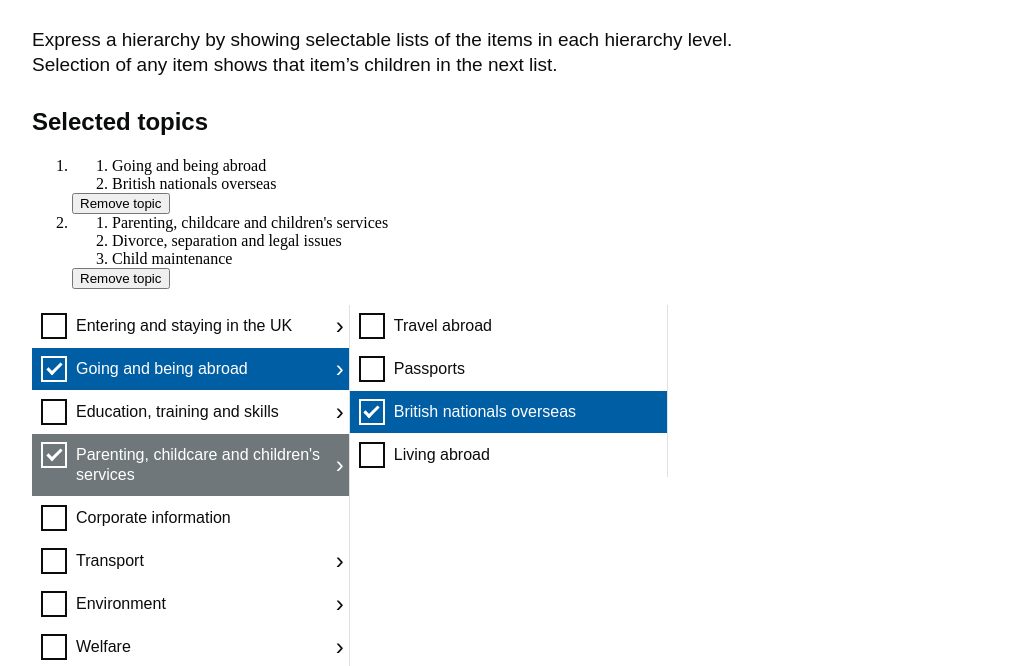
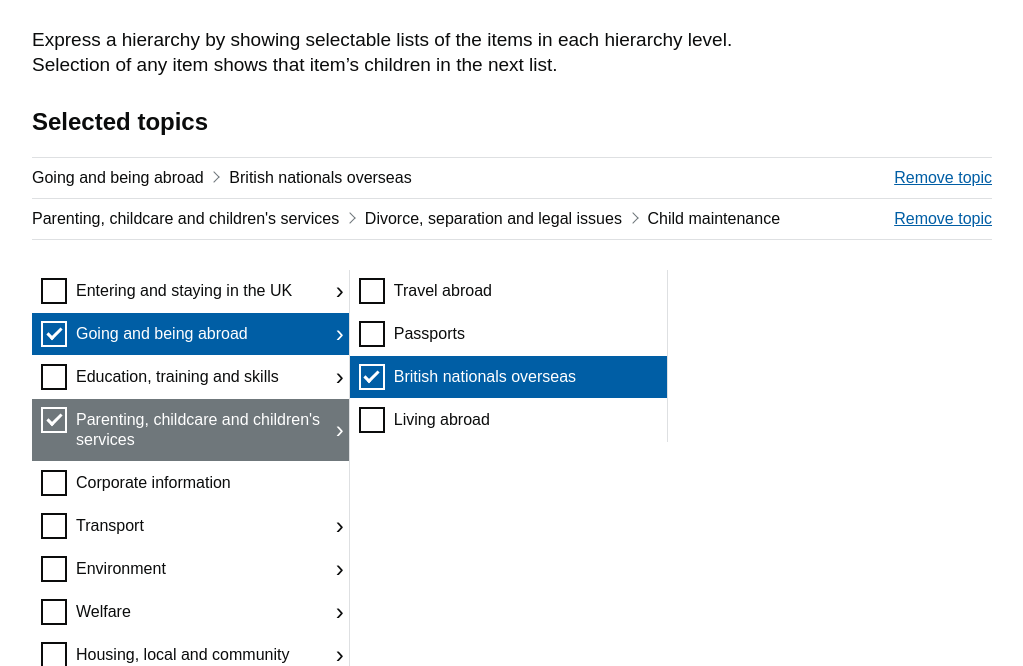
Before and after one commit to alphagov/miller-columns-element, a website: page examples/checkboxes-checked.html in a window 1280 px wide. Shown: the part 103-769 px from the top of the page, without its empty margins (128-1151 px from the left). Drawn offline with Linux system fonts and the light colour scheme; a web font is replaced by a local one.

Commit message:
Fix styling on the selected element
With me messing around with the elements the styling had got broken - it
also was relying on invalid HTML (a button element inside an ol). This
restores the styling to how it was (hopefully)

```diff
--- a/index.js
+++ b/index.js
@@ -451,15 +451,18 @@ class MillerColumnsSelectedElement extends HTMLElement {
   }
 
   breadcrumbsElement(taxon: Taxon): HTMLElement {
+    const div = document.createElement('div')
+    div.className = 'govuk-breadcrumbs'
     const ol = document.createElement('ol')
-    ol.className = 'govuk-miller-columns-selected__breadcrumbs'
+    ol.className = 'govuk-breadcrumbs__list'
     for (const current of taxon.withParents()) {
       const li = document.createElement('li')
-      li.className = 'govuk-miller-columns-selected__breadcrumbs-item'
+      li.className = 'govuk-breadcrumbs__list-item'
       li.textContent = current.label.textContent
       ol.appendChild(li)
     }
-    return ol
+    div.appendChild(ol)
+    return div
   }
 
   removeTopicElement(taxon: Taxon): HTMLElement {
--- a/main.scss
+++ b/main.scss
@@ -104,11 +104,21 @@ $transition-time: 400ms;
   }
 }
 
-.govuk-breadcrumbs {
+.govuk-miller-columns-selected {
+  @include govuk-responsive-margin(6, "bottom");
   display: block;
-  margin-bottom: 30px;
 
-  .govuk-breadcrumbs__list {
+  .govuk-miller-columns-selected__list {
+    @include govuk-font($size: 16);
+    @include govuk-text-colour;
+    margin: 0;
+    padding: 0;
+    list-style-type: none;
+  }
+
+  .govuk-miller-columns-selected__list-item {
+    @include govuk-clearfix;
+    margin-bottom: 0;
     padding: govuk-spacing(2) 0 govuk-spacing(1);
     border-top: 1px solid govuk-colour("grey-3");
 
@@ -117,7 +127,16 @@ $transition-time: 400ms;
     }
   }
 
-  .govuk-link {
+  .govuk-breadcrumbs {
+    display: inline-block;
+    margin: 0;
+  }
+
+  .govuk-breadcrumbs__list-item {
+    margin-bottom: 0;
+  }
+
+  .govuk-miller-columns-selected__remove-topic {
     @extend %govuk-link;
     @extend %govuk-body-m;
     @include govuk-font($size: 16);
```
Also changed, not shown: dist/index.esm.js, dist/index.umd.js, dist/main.css.
